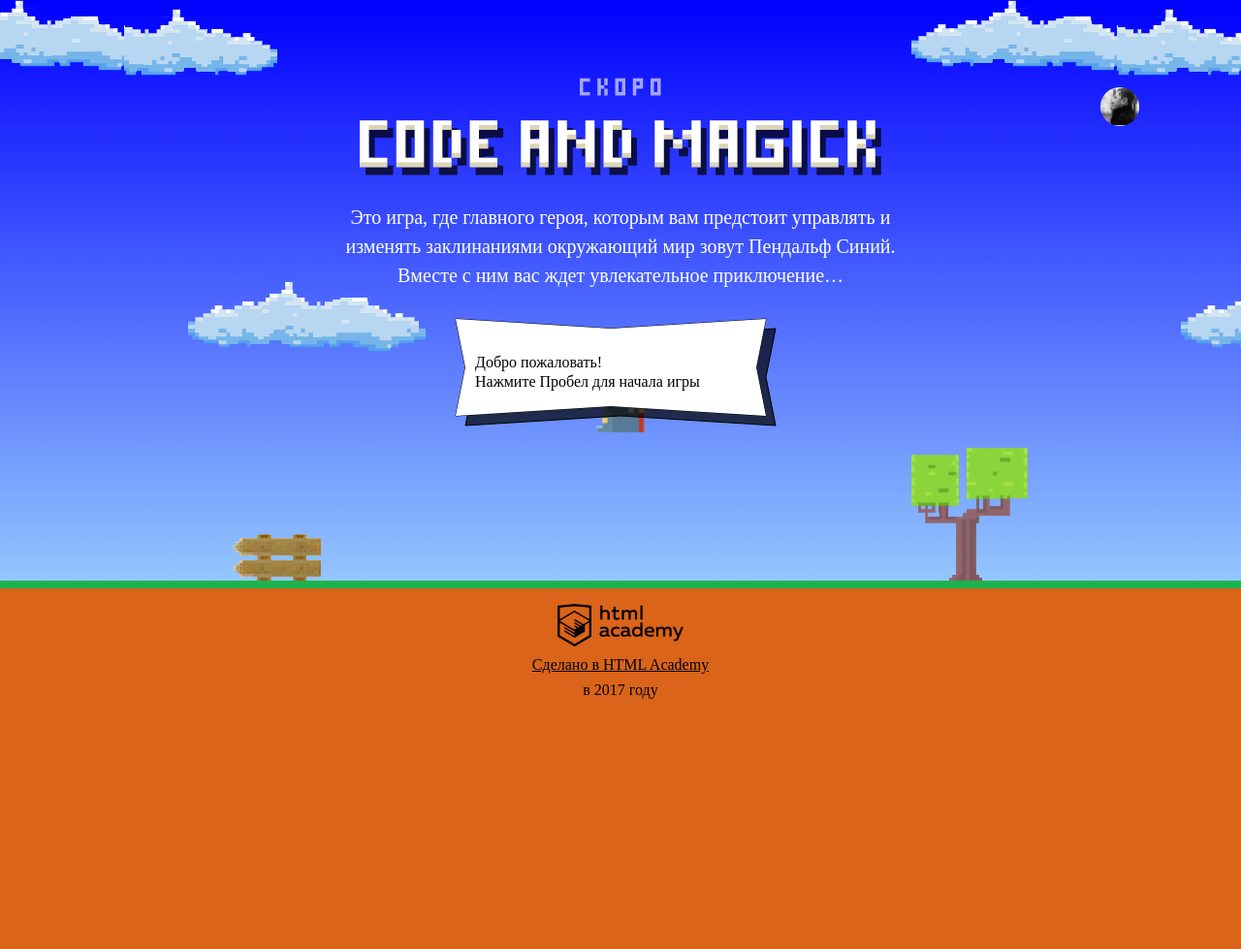
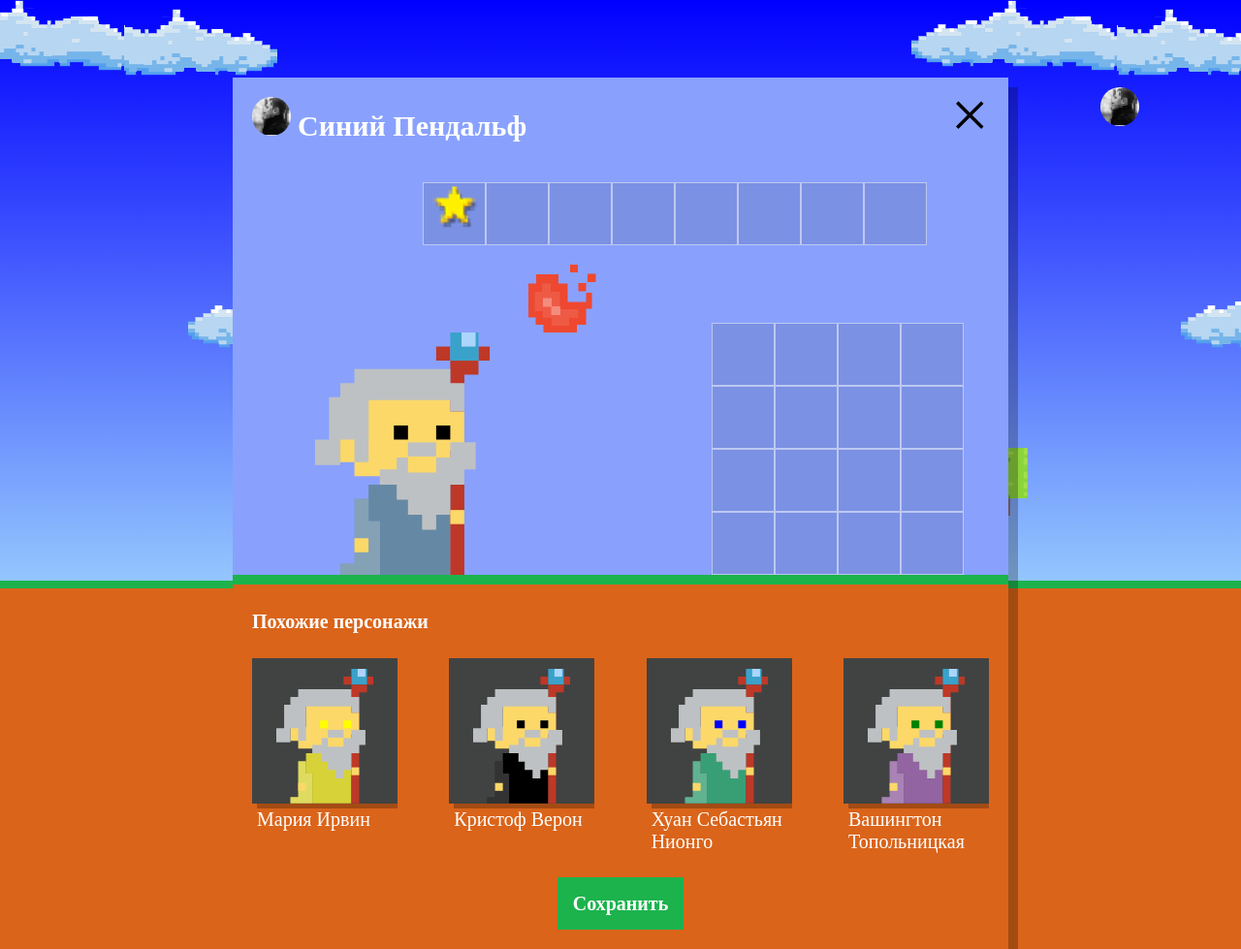
Before and after one commit to ustiuzhanin/347663-code-and-magick, a website: page index.html in a window 1280 px wide. Shown: the whole page at 97% size. Before the commit the page ends 800 px from the top, so only its background shows below. Drawn offline with Linux system fonts and the light colour scheme; a web font is replaced by a local one.

Commit message:
add similar characters

```diff
--- a/index.html
+++ b/index.html
@@ -205,6 +205,7 @@
   };
 
 </script>
+<script src="js/setup.js"></script>
 <script src="js/stat.js"></script>
 <script src="js/game.js"></script>
 
--- /dev/null
+++ b/js/setup.js
@@ -0,0 +1,110 @@
+'use strict';
+
+var NAMES = [
+  'Иван',
+  'Хуан Себастьян',
+  'Мария',
+  'Кристоф',
+  'Виктор',
+  'Юлия',
+  'Люпита',
+  'Вашингтон'
+];
+
+var LAST_NAMES = [
+  'да Марья',
+  'Верон',
+  'Мирабелла',
+  'Вальц',
+  'Онопко',
+  'Топольницкая',
+  'Нионго',
+  'Ирвин'
+];
+
+var COAT_COLORS = [
+  'rgb(101, 137, 164)',
+  'rgb(241, 43, 107)',
+  'rgb(146, 100, 161)',
+  'rgb(56, 159, 117)',
+  'rgb(215, 210, 55)',
+  'rgb(0, 0, 0)'
+];
+
+var EYES_COLORS = [
+  'black',
+  'red',
+  'blue',
+  'yellow',
+  'green'
+];
+
+var OBJECTS_COUNT = 4;
+var characters = [];
+
+/*
+1,
+2 массив с персонажами
+*/
+
+var setup = document.querySelector('.setup');
+setup.classList.remove('hidden');
+
+var getRandomSorting = function (arr) {
+  arr.sort(function () {
+    return 0.5 - Math.random();
+  });
+  return arr;
+};
+
+var getCharactersArray = function (numberOfCharacters) {
+
+  var getNames = function (name, lastName, numberOfNames) {
+    var newArr = [];
+    var randomNames = getRandomSorting(name);
+    var randomLastNames = getRandomSorting(lastName);
+
+    for (var i = 0; i < numberOfNames; i++) {
+      newArr[i] = randomNames[i] + ' ' + randomLastNames[i];
+    }
+    return newArr;
+  };
+
+  var randomNames = getNames(NAMES, LAST_NAMES, OBJECTS_COUNT);
+  var randomCoatColors = getRandomSorting(COAT_COLORS);
+  var randomEyesColors = getRandomSorting(EYES_COLORS);
+
+  for (var i = 0; i < numberOfCharacters; i++) {
+    characters[i] = {
+      name: randomNames[i],
+      coatColor: randomCoatColors[i],
+      eyesColor: randomEyesColors[i]
+    };
+  }
+  return characters;
+};
+getCharactersArray(OBJECTS_COUNT);
+
+/*
+3,
+4,
+5 шаблон и отрисовка
+*/
+var setupSimilar = document.querySelector('.setup-similar');
+setupSimilar.classList.remove('hidden');
+
+var charactersRender = function () {
+  var characterTemplate = document.querySelector('#similar-wizard-template').content.querySelector('.setup-similar-item');
+  var characterList = document.querySelector('.setup-similar-list');
+
+  for (var i = 0; i < characters.length; i++) {
+    var characterElement = characterTemplate.cloneNode(true);
+
+    characterElement.querySelector('.setup-similar-label').textContent = characters[i].name;
+    characterElement.querySelector('.wizard-coat').style = 'fill: ' + characters[i].coatColor;
+    characterElement.querySelector('.wizard-eyes').style = 'fill: ' + characters[i].eyesColor;
+
+    characterList.appendChild(characterElement);
+  }
+};
+charactersRender();
```
